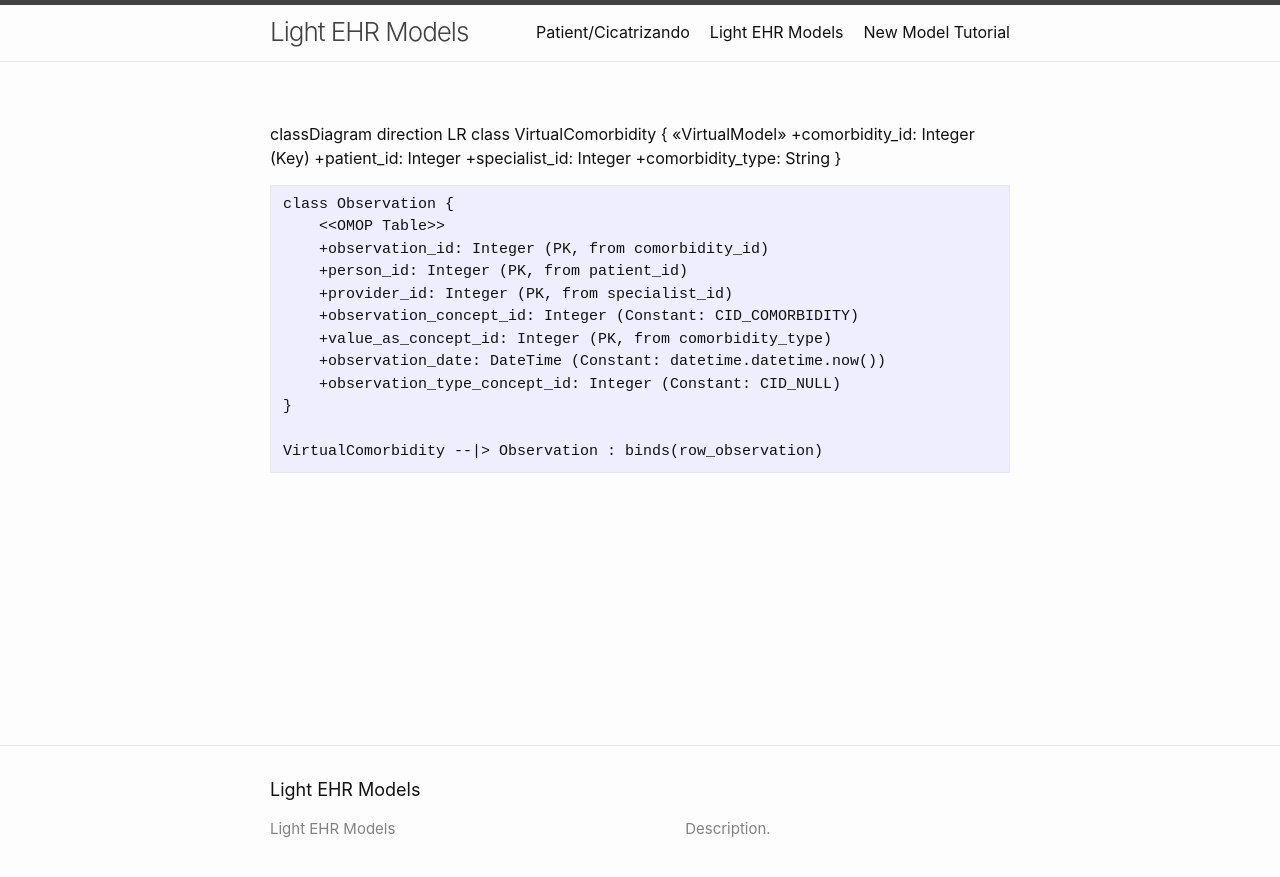
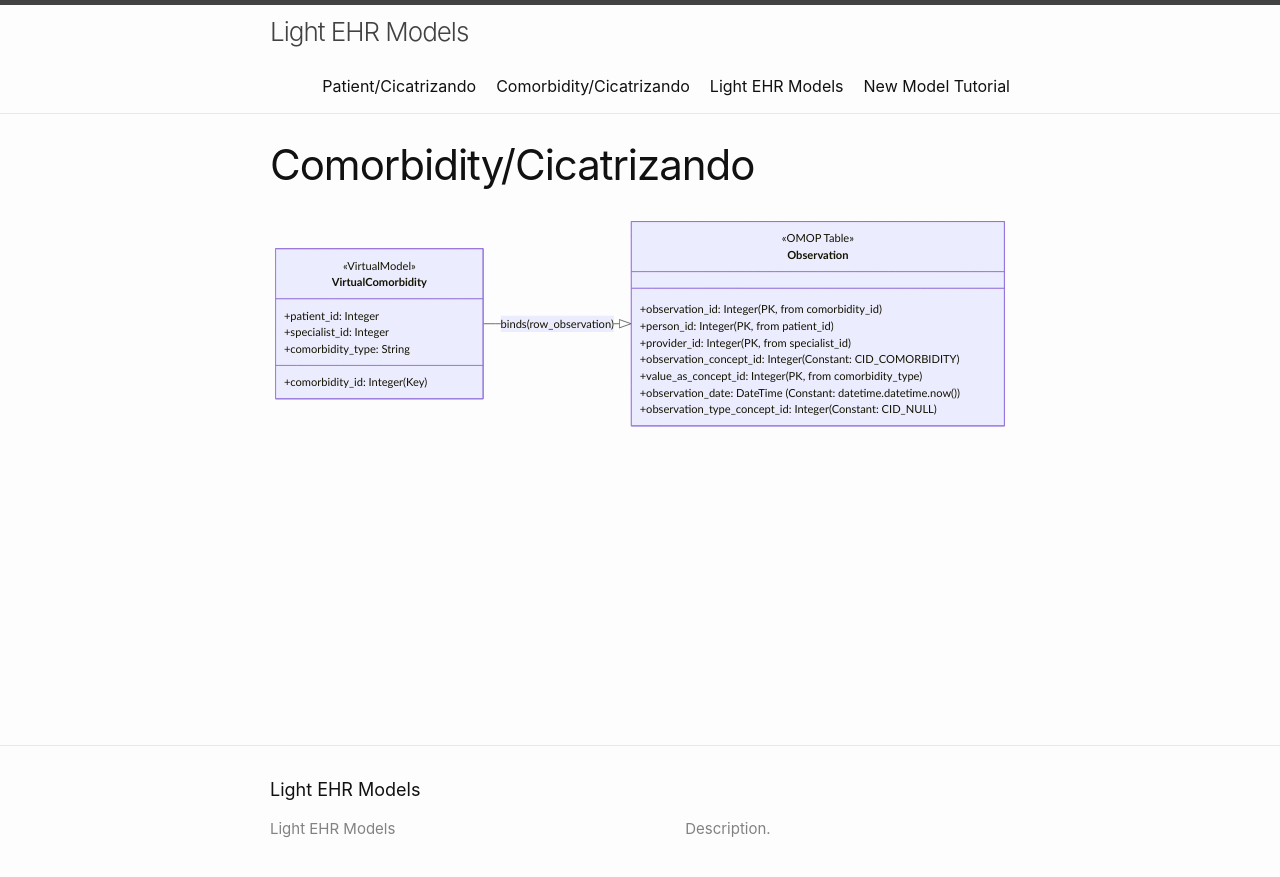
Before and after one commit to datasci4citizens/light-ehr, a Jekyll site: the page built from models/comorbidity/cicatrizando.md, in a window 1280 px wide. Shown: the top 877 px of the page. Built offline with Jekyll 4.4.1, drawn with Linux system fonts in a browser that asks for light colours; our own code applies the rules of GitHub Pages for plain Markdown files.

Commit message:
fix (model/comorbidity): adjusted to Mermaid

```diff
--- a/models/VirtualComorbity/Class-VirtualComorbidity.md
+++ b/models/comorbidity/cicatrizando.md
@@ -1,3 +1,10 @@
+---
+layout: mermaid
+title: Comorbidity/Cicatrizando
+permalink: /models/comorbidity/cicatrizando/
+---
+
+~~~mermaid
 classDiagram
     direction LR
     class VirtualComorbidity {
@@ -20,3 +27,4 @@ classDiagram
     }
 
     VirtualComorbidity --|> Observation : binds(row_observation)
+~~~
```
